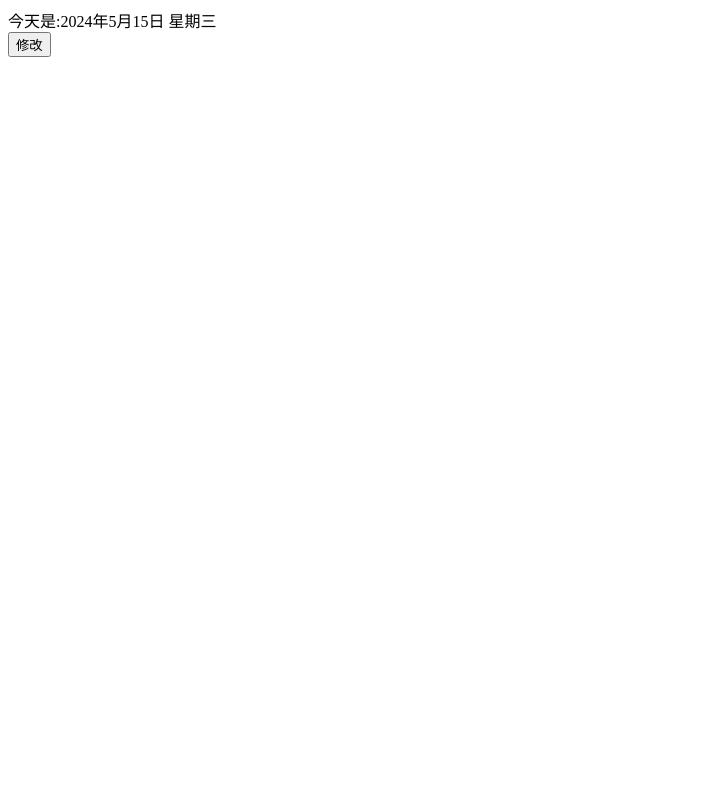
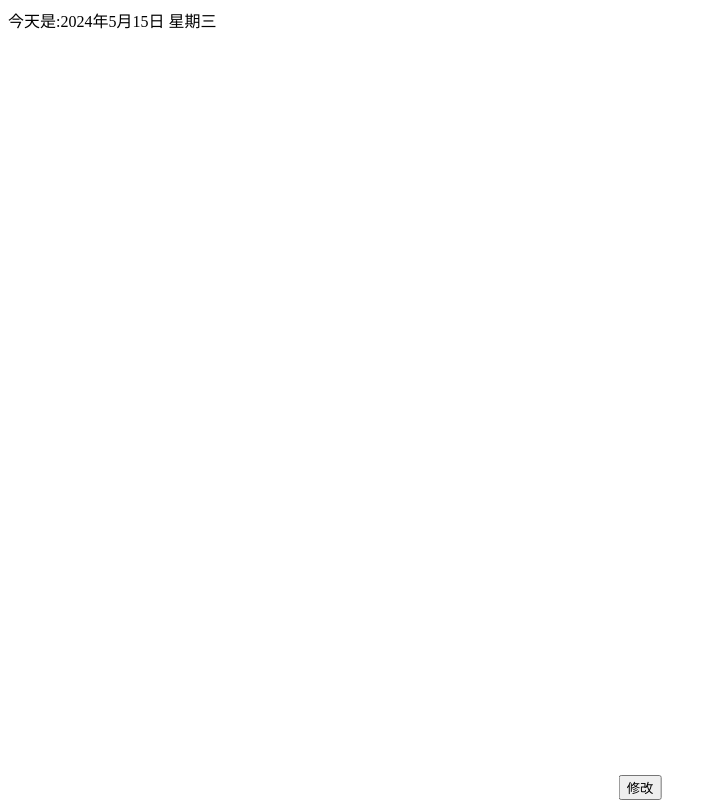
Before and after one commit to 2516275594/2516275594.github.io, a plain HTML site: page index.html in a window 1280 px wide. Shown: the whole page, without its empty margins (0-717 px from the left). Drawn offline with Linux system fonts and the light colour scheme.

Commit message:
Update index.css

```diff
--- a/css/index.css
+++ b/css/index.css
@@ -1,3 +1,9 @@
 #a{
 color:red;}
 .weather{ float:left; padding-top:5px; padding-left:5px;}
+#xiugai {
+  position: fixed;
+  bottom: 0;
+  left: 50%;
+  transform: translateX(-50%);
+}
```
